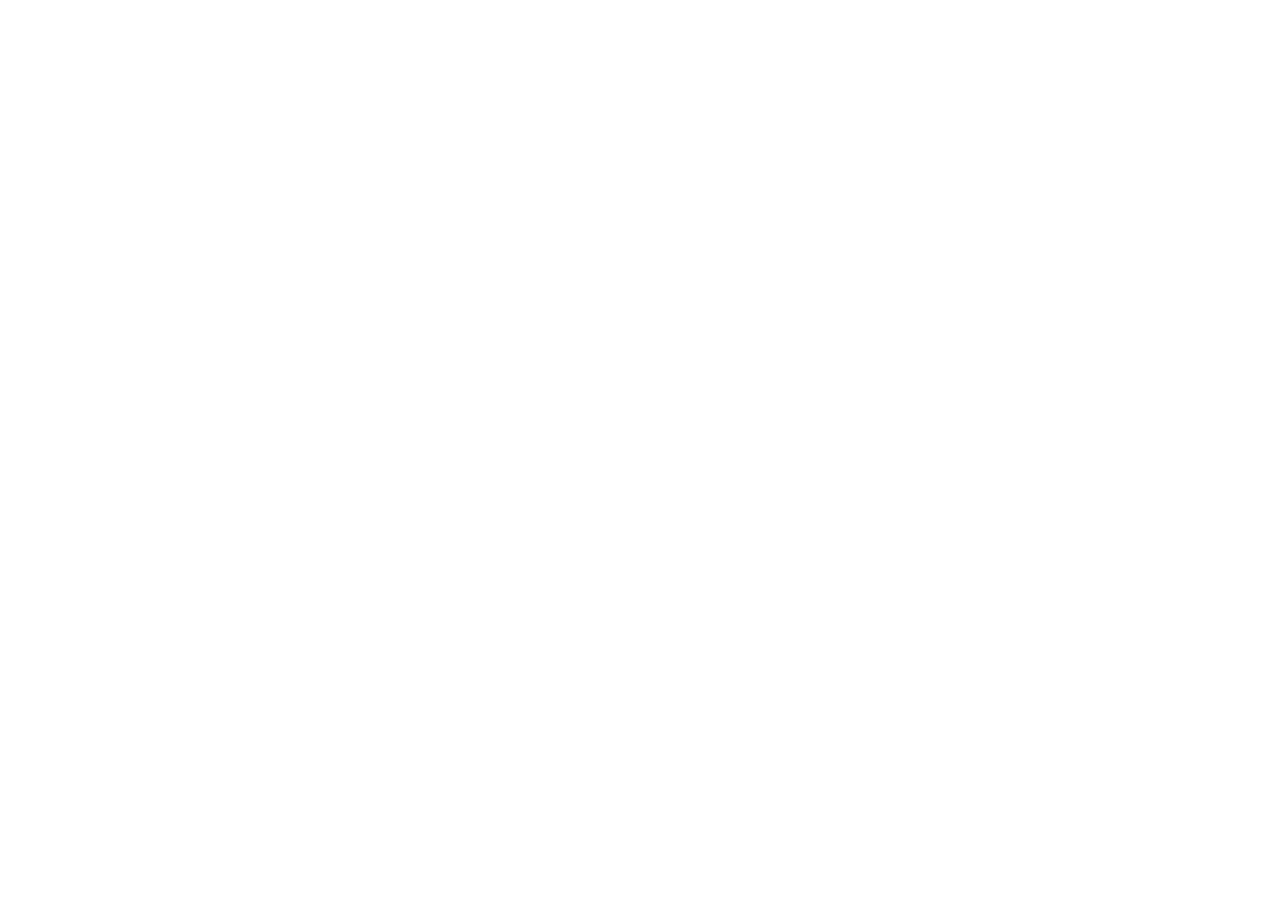
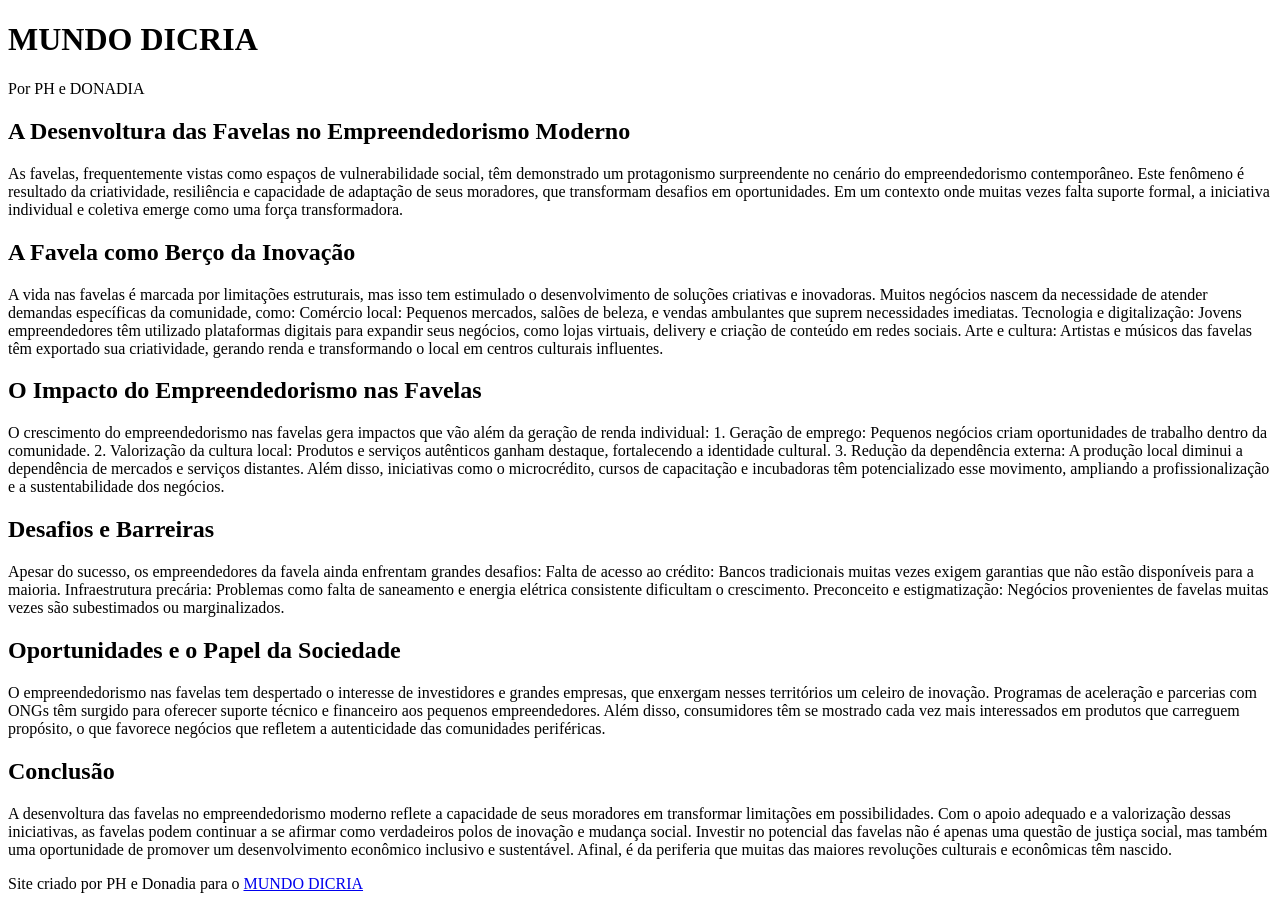
Before and after one commit to DonadiaDev/newhtml-css, a plain HTML site: page projetospessoais/projeto01/index.html in a window 1280 px wide. Before the commit the page ends 800 px from the top, so only its background shows below. Drawn offline with Linux system fonts and the light colour scheme.

Commit message:
desenvolvendo index.html

```diff
--- a/projetospessoais/projeto01/index.html
+++ b/projetospessoais/projeto01/index.html
@@ -3,9 +3,85 @@
 <head>
     <meta charset="UTF-8">
     <meta name="viewport" content="width=device-width, initial-scale=1.0">
-    <title>First Project</title>
+    <title>BLOG MUNDO DICRIA</title>
 </head>
 <body>
+    <header>
+        <h1>MUNDO DICRIA</h1>
+        <p>Por PH e DONADIA</a></p>
+    </header>
+
+    <section>
+        <p>
+            <h2>A Desenvoltura das Favelas no Empreendedorismo Moderno</h2>
+
+            <p>As favelas, frequentemente vistas como espaços de vulnerabilidade social, têm demonstrado um protagonismo surpreendente no cenário do empreendedorismo contemporâneo. Este fenômeno é resultado da criatividade, resiliência e capacidade de adaptação de seus moradores, que transformam desafios em oportunidades. Em um contexto onde muitas vezes falta suporte formal, a iniciativa individual e coletiva emerge como uma força transformadora.</p>
+
+            <h2>A Favela como Berço da Inovação</h2>
+
+            <p>
+                A vida nas favelas é marcada por limitações estruturais, mas isso tem estimulado o desenvolvimento de soluções criativas e inovadoras. Muitos negócios nascem da necessidade de atender demandas específicas da comunidade, como:
+
+                Comércio local: Pequenos mercados, salões de beleza, e vendas ambulantes que suprem necessidades imediatas.
+
+                Tecnologia e digitalização: Jovens empreendedores têm utilizado plataformas digitais para expandir seus negócios, como lojas virtuais, delivery e criação de conteúdo em redes sociais.
+
+                Arte e cultura: Artistas e músicos das favelas têm exportado sua criatividade, gerando renda e transformando o local em centros culturais influentes.
+            </p>
+
+            <h2>O Impacto do Empreendedorismo nas Favelas</h2>
+
+
+            <p>
+                O crescimento do empreendedorismo nas favelas gera impactos que vão além da geração de renda individual:
+
+                1. Geração de emprego: Pequenos negócios criam oportunidades de trabalho dentro da comunidade.
+
+
+                2. Valorização da cultura local: Produtos e serviços autênticos ganham destaque, fortalecendo a identidade cultural.
+
+
+                3. Redução da dependência externa: A produção local diminui a dependência de mercados e serviços distantes.
+
+
+
+                Além disso, iniciativas como o microcrédito, cursos de capacitação e incubadoras têm potencializado esse movimento, ampliando a profissionalização e a sustentabilidade dos negócios.
+            </p>
+
+            <h2>Desafios e Barreiras</h2>
+
+            <p>
+                Apesar do sucesso, os empreendedores da favela ainda enfrentam grandes desafios:
+
+                Falta de acesso ao crédito: Bancos tradicionais muitas vezes exigem garantias que não estão disponíveis para a maioria.
+
+                Infraestrutura precária: Problemas como falta de saneamento e energia elétrica consistente dificultam o crescimento.
+
+                Preconceito e estigmatização: Negócios provenientes de favelas muitas vezes são subestimados ou marginalizados.
+
+            </p>
+
+            <h2>Oportunidades e o Papel da Sociedade</h2>
+
+            <p>
+                O empreendedorismo nas favelas tem despertado o interesse de investidores e grandes empresas, que enxergam nesses territórios um celeiro de inovação. Programas de aceleração e parcerias com ONGs têm surgido para oferecer suporte técnico e financeiro aos pequenos empreendedores.
+
+                Além disso, consumidores têm se mostrado cada vez mais interessados em produtos que carreguem propósito, o que favorece negócios que refletem a autenticidade das comunidades periféricas.
+            </p>
+
+            <h2>Conclusão</h2>
+
+            <p>
+                A desenvoltura das favelas no empreendedorismo moderno reflete a capacidade de seus moradores em transformar limitações em possibilidades. Com o apoio adequado e a valorização dessas iniciativas, as favelas podem continuar a se afirmar como verdadeiros polos de inovação e mudança social.
+
+                Investir no potencial das favelas não é apenas uma questão de justiça social, mas também uma oportunidade de promover um desenvolvimento econômico inclusivo e sustentável. Afinal, é da periferia que muitas das maiores revoluções culturais e econômicas têm nascido.
+            </p>
+        </p>
+    </section>
+
+    <footer>
+        <p>Site criado por PH e Donadia para o <a href="index.html" target="_blank">MUNDO DICRIA</a></p>
+    </footer>
 
 </body>
 </html>
```
